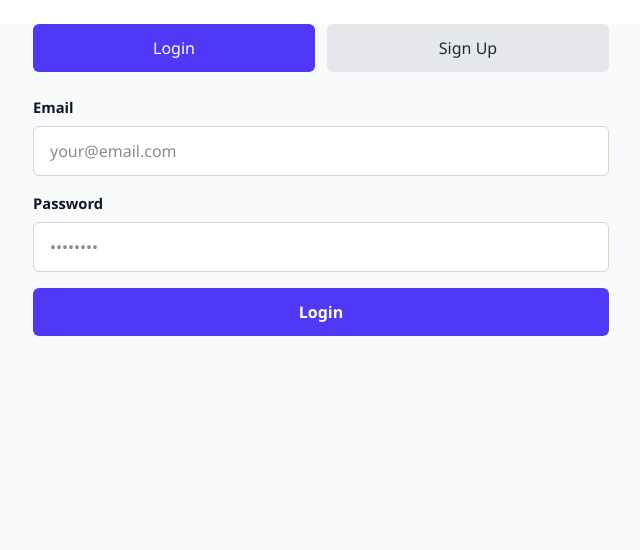
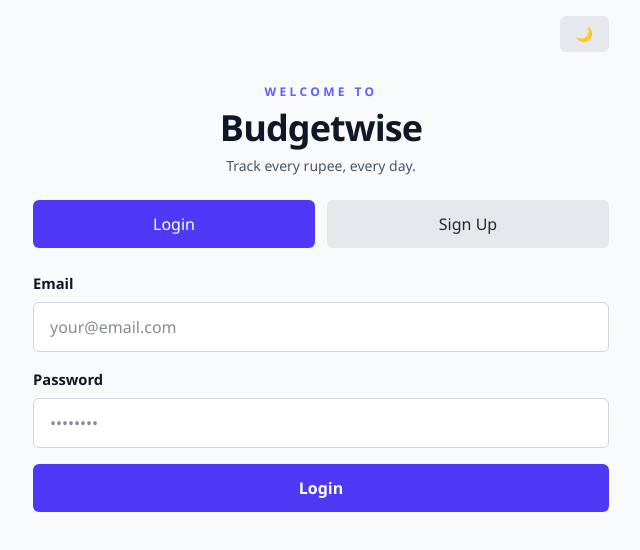
Before and after one commit to Chirag-12-06/Budgetwise, a React (Vite) app: page / in a window 1280 px wide. Shown: the top 550 px of the page, without its empty margins (319-959 px from the left). Built offline with nearby package versions, Linux system fonts and the light colour scheme.

Commit message:
auth page

```diff
--- a/src/App.jsx
+++ b/src/App.jsx
@@ -90,7 +90,7 @@ function App() {
               )}
             </section>
           ) : (
-            <AuthPage mode={mode} setMode={setMode} handleLogin={handleLogin} handleSignup={handleSignup} loginForm={loginForm} setLoginForm={setLoginForm} signupForm={signupForm} setSignupForm={setSignupForm} submitting={submitting} />
+            <AuthPage mode={mode} setMode={setMode} handleLogin={handleLogin} handleSignup={handleSignup} loginForm={loginForm} setLoginForm={setLoginForm} signupForm={signupForm} setSignupForm={setSignupForm} submitting={submitting} dark={dark} setDark={setDark} />
           )}
 
           {!user || view === DASHBOARD ? <StatusBanner status={status} /> : null}
--- a/src/hooks/useAppController.js
+++ b/src/hooks/useAppController.js
@@ -78,18 +78,18 @@ export default function useAppController() {
   }, [user]);
 
   useEffect(() => {
-    if (!status || !user) {
+    if (!status) {
       return undefined;
     }
 
-    if (view !== DASHBOARD) {
+    if (user && view !== DASHBOARD) {
       setStatus(null);
       return undefined;
     }
 
     const timeoutId = window.setTimeout(() => {
       setStatus(null);
-    }, 3000);
+    }, 3200);
 
     return () => {
       window.clearTimeout(timeoutId);
--- a/src/layout/Navbar.jsx
+++ b/src/layout/Navbar.jsx
@@ -45,7 +45,6 @@ export default function Navbar({ user, view, setView, handleLogout, dark, setDar
                 Analytics
               </Button>
             </div>
-
             <button
               className="rounded-md bg-gray-200 px-4 py-2 text-sm text-gray-800 transition-colors hover:bg-gray-300 dark:bg-gray-700 dark:text-white dark:hover:bg-gray-600"
               type="button"
--- a/src/pages/AuthPage.jsx
+++ b/src/pages/AuthPage.jsx
@@ -22,9 +22,27 @@ export default function AuthPage({
   signupForm,
   setSignupForm,
   submitting,
+  dark,
+  setDark,
 }) {
   return (
     <>
+      <div className="flex justify-end pt-4">
+        <button
+          className="rounded-md bg-gray-200 px-4 py-2 text-sm text-gray-800 transition-colors hover:bg-gray-300 dark:bg-gray-700 dark:text-white dark:hover:bg-gray-600"
+          type="button"
+          onClick={() => setDark((value) => !value)}
+        >
+          {dark ? "☀️" : "🌙"}
+        </button>
+      </div>
+
+      <header className="pt-8 text-center">
+        <p className="text-xs font-semibold uppercase tracking-[0.28em] text-indigo-500">Welcome to</p>
+        <h1 className="mt-2 text-4xl font-black tracking-tight text-gray-900 dark:text-white">Budgetwise</h1>
+        <p className="mt-2 text-sm text-gray-600 dark:text-gray-300">Track every rupee, every day.</p>
+      </header>
+
       <div className="my-6 grid grid-cols-2 gap-3" role="tablist" aria-label="Authentication mode">
         <button
           className={`${authTabClasses} ${mode === LOGIN ? activeAuthTabClasses : inactiveAuthTabClasses}`}
```
